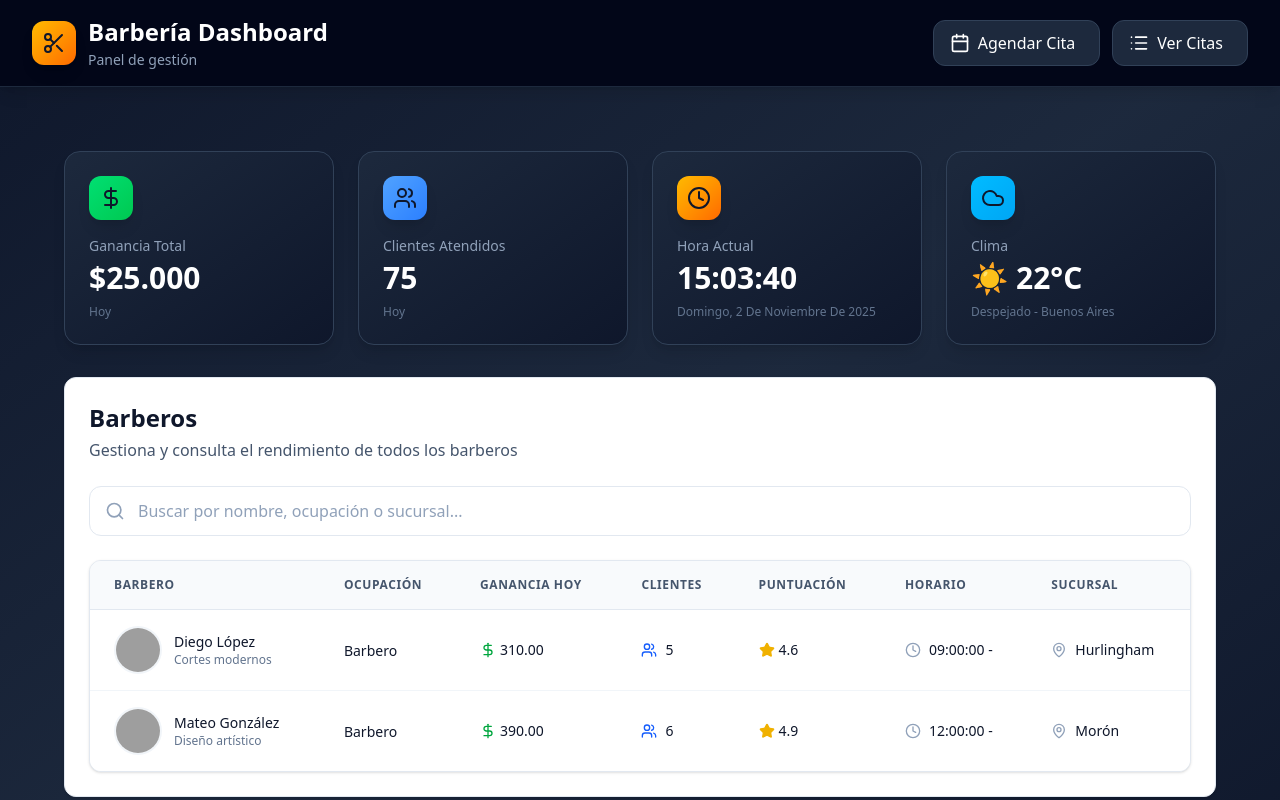
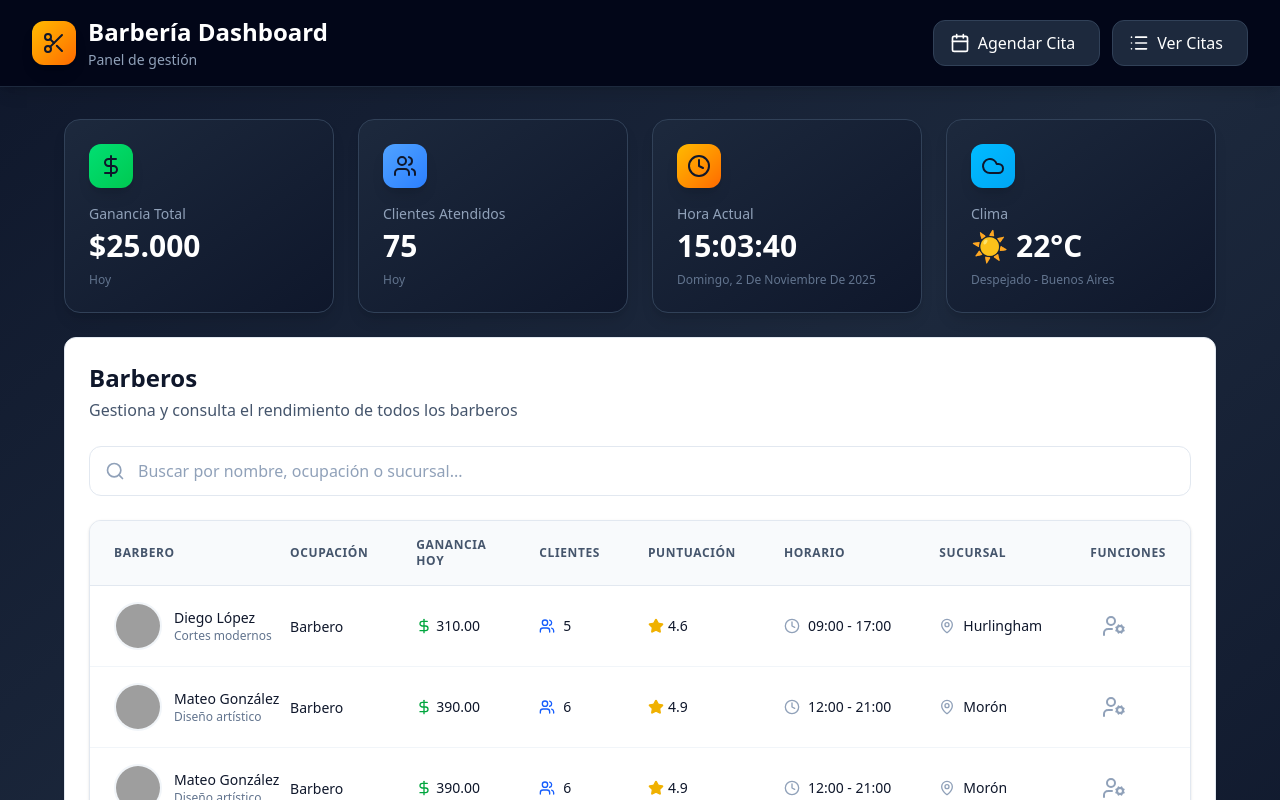
Before and after one commit to Bautista598/app-barber, a React (Vite) app: page / in a window 1280 px wide. Shown: the top 800 px of the page. Built offline with nearby package versions, Linux system fonts and the light colour scheme; no server answers; grey boxes are pictures that could not be loaded.

Commit message:
Creación de un scroll infinito para ver barberos y un boton que permitirá al dueño editar, crear o eliminar barbero

```diff
--- a/public/data_test/data_barber.json
+++ b/public/data_test/data_barber.json
@@ -26,5 +26,89 @@
 		"branch": "Morón",
 		"earnings_today": 390,
 		"customers_today": 6
+	},
+	{
+		"id": "2",
+		"name": "Mateo González",
+		"specialty": "Diseño artístico",
+		"occupacion": "Barbero Creativo",
+		"stateBarber": true,
+		"ft_profile": "https://images.unsplash.com/photo-1519085360753-af0119f7cbe7?w=400&h=400&fit=crop",
+		"rate": 4.9,
+		"start_time": "12:00:00",
+		"end_time": "21:00:00",
+		"branch": "Morón",
+		"earnings_today": 390,
+		"customers_today": 6
+	},
+	{
+		"id": "2",
+		"name": "Mateo González",
+		"specialty": "Diseño artístico",
+		"occupacion": "Barbero Creativo",
+		"stateBarber": true,
+		"ft_profile": "https://images.unsplash.com/photo-1519085360753-af0119f7cbe7?w=400&h=400&fit=crop",
+		"rate": 4.9,
+		"start_time": "12:00:00",
+		"end_time": "21:00:00",
+		"branch": "Morón",
+		"earnings_today": 390,
+		"customers_today": 6
+	},
+	{
+		"id": "2",
+		"name": "Mateo González",
+		"specialty": "Diseño artístico",
+		"occupacion": "Barbero Creativo",
+		"stateBarber": true,
+		"ft_profile": "https://images.unsplash.com/photo-1519085360753-af0119f7cbe7?w=400&h=400&fit=crop",
+		"rate": 4.9,
+		"start_time": "12:00:00",
+		"end_time": "21:00:00",
+		"branch": "Morón",
+		"earnings_today": 390,
+		"customers_today": 6
+	},
+	{
+		"id": "2",
+		"name": "Mateo González",
+		"specialty": "Diseño artístico",
+		"occupacion": "Barbero Creativo",
+		"stateBarber": true,
+		"ft_profile": "https://images.unsplash.com/photo-1519085360753-af0119f7cbe7?w=400&h=400&fit=crop",
+		"rate": 4.9,
+		"start_time": "12:00:00",
+		"end_time": "21:00:00",
+		"branch": "Morón",
+		"earnings_today": 390,
+		"customers_today": 6
+	},
+	{
+		"id": "2",
+		"name": "Mateo González",
+		"specialty": "Diseño artístico",
+		"occupacion": "Barbero Creativo",
+		"stateBarber": true,
+		"ft_profile": "https://images.unsplash.com/photo-1519085360753-af0119f7cbe7?w=400&h=400&fit=crop",
+		"rate": 4.9,
+		"start_time": "12:00:00",
+		"end_time": "21:00:00",
+		"branch": "Morón",
+		"earnings_today": 390,
+		"customers_today": 6
+	},
+	{
+		"id": "2",
+		"name": "Mateo González",
+		"specialty": "Diseño artístico",
+		"occupacion": "Barbero Creativo",
+		"stateBarber": true,
+		"ft_profile": "https://images.unsplash.com/photo-1519085360753-af0119f7cbe7?w=400&h=400&fit=crop",
+		"rate": 4.9,
+		"start_time": "12:00:00",
+		"end_time": "21:00:00",
+		"branch": "Morón",
+		"earnings_today": 390,
+		"customers_today": 6
 	}
 ]
--- a/src/components/BarberTable.jsx
+++ b/src/components/BarberTable.jsx
@@ -1,5 +1,13 @@
 import { useEffect, useState, useMemo } from 'react'
-import { Search, DollarSign, Users, Star, Clock, MapPin } from 'lucide-react'
+import {
+	Search,
+	DollarSign,
+	Users,
+	Star,
+	Clock,
+	MapPin,
+	UserCog,
+} from 'lucide-react'
 import React from 'react'
 
 function BarberTable() {
@@ -45,7 +53,7 @@ function BarberTable() {
 		)
 
 	return (
-		<div className="space-y-6">
+		<div className="space-y-6 ">
 			{/* Input de búsqueda */}
 			<div className="relative">
 				<div className="absolute inset-y-0 left-0 pl-4 flex items-center pointer-events-none">
@@ -61,8 +69,8 @@ function BarberTable() {
 			</div>
 
 			{/* Tabla */}
-			<div className="bg-white rounded-xl shadow-sm border border-slate-200 overflow-hidden">
-				<div className="overflow-x-auto">
+			<div className="bg-white rounded-xl  shadow-sm border border-slate-200 overflow-hidden">
+				<div className="max-h-[480px] overflow-y-auto overflow-x-auto">
 					<table className="min-w-full divide-y divide-slate-200">
 						<thead className="bg-slate-50">
 							<tr>
@@ -86,6 +94,9 @@ function BarberTable() {
 								</th>
 								<th className="px-6 py-4 text-left text-xs font-semibold text-slate-600 uppercase tracking-wider">
 									Sucursal
+								</th>
+								<th className="px-6 py-4 text-left text-xs font-semibold text-slate-600 uppercase tracking-wider">
+									Funciones
 								</th>
 							</tr>
 						</thead>
@@ -174,7 +185,8 @@ function BarberTable() {
 											<div className="flex items-center space-x-2">
 												<Clock className="h-4 w-4 text-slate-400" />
 												<span className="text-sm text-slate-900">
-													{barber.start_time} - {barber.time_end}
+													{barber.start_time.slice(0, 5)} -{' '}
+													{barber.end_time.slice(0, 5)}
 												</span>
 											</div>
 										</td>
@@ -185,6 +197,11 @@ function BarberTable() {
 												<span className="text-sm text-slate-900">
 													{barber.branch || 'Principal'}
 												</span>
+											</div>
+										</td>
+										<td className="px-6 py-4 whitespace-nowrap">
+											<div className="flex items-center justify-center rounded-xl space-x-2 hover:bg-linear-to-br from-blue-400 to-blue-500 text-slate-400 hover:text-black w-12 h-12">
+												<UserCog />
 											</div>
 										</td>
 									</tr>
--- a/src/pages/Dashboard.jsx
+++ b/src/pages/Dashboard.jsx
@@ -7,9 +7,9 @@ const custTod = 75
 function Dashboard() {
 	return (
 		<>
-			<div className="min-h-screen ">
-				<main className="max-w-7xl mx-auto px-4 sm:px-6 lg:px-8 py-8">
-					<div className="mb-8">
+			<div className="min-h-full  ">
+				<main className="max-w-7xl mx-auto px-4 sm:px-6 lg:px-8 space-y-6">
+					<div className="">
 						<StatsCards earnTod={earnTod} custTod={custTod} />
 					</div>
 
```
